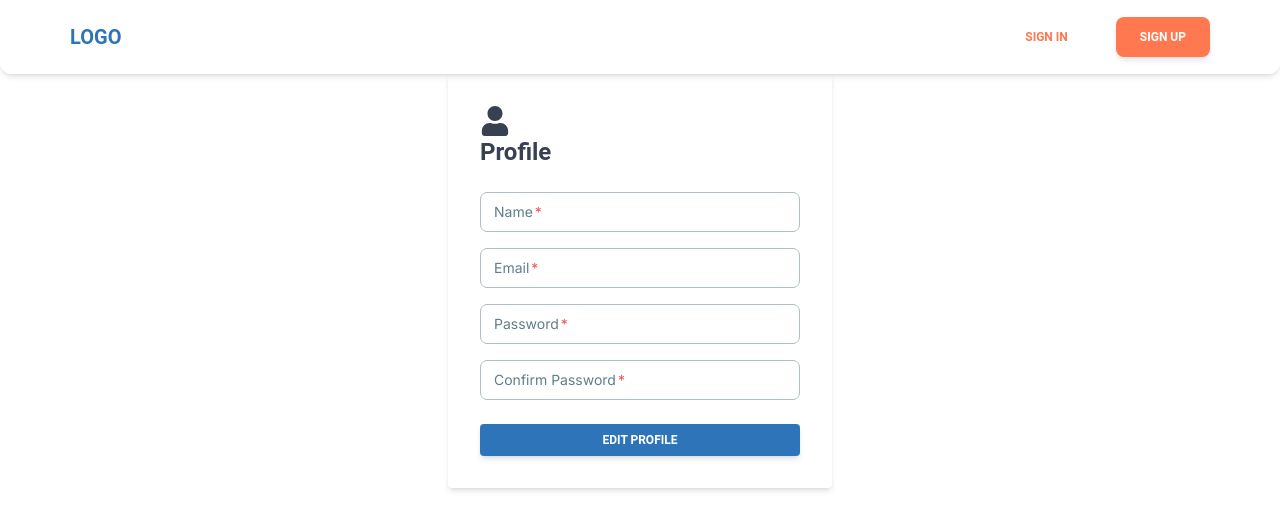
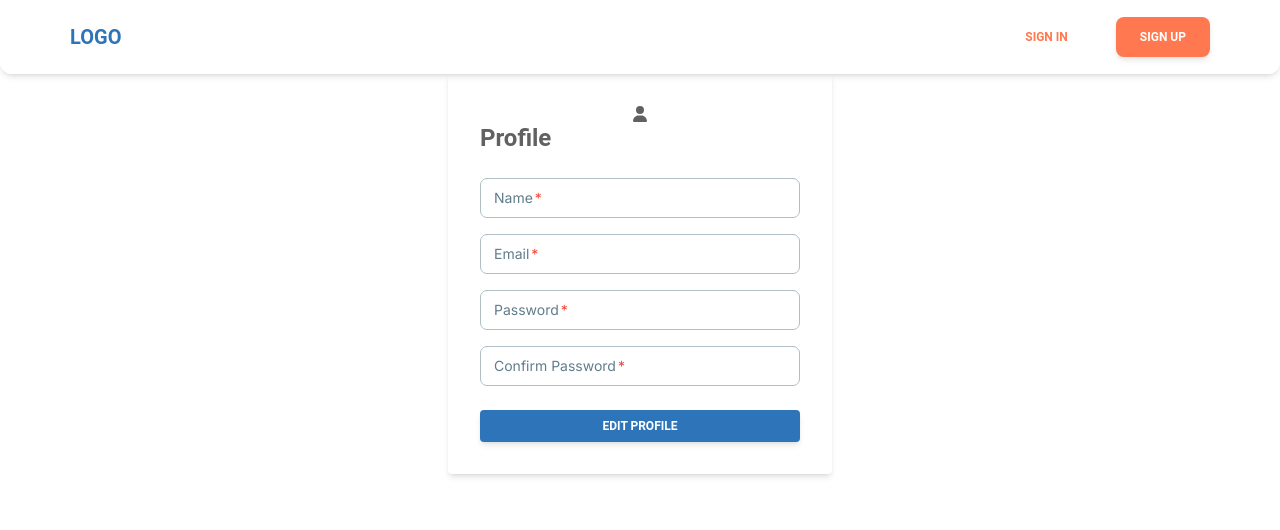
Before and after one commit to henryanandsr/technical-assessment, a Next.js app in the folder client/villa-reservation-client/: page /profile in a window 1280 px wide. Shown: the top 530 px of the page. Built offline with nearby package versions, Linux system fonts and the light colour scheme; no server answers.

Commit message:
chore : remove unused dependencies

```diff
--- a/client/villa-reservation-client/app/components/Checkout/CheckoutVillaComponent.tsx
+++ b/client/villa-reservation-client/app/components/Checkout/CheckoutVillaComponent.tsx
@@ -5,16 +5,18 @@ import useAxiosPrivate from "@/app/utils/api";
 import DatePicker from "react-datepicker";
 import "react-datepicker/dist/react-datepicker.css";
 import { FontAwesomeIcon } from "@fortawesome/react-fontawesome";
-import { faCalendarAlt } from "@fortawesome/free-solid-svg-icons";
+import {
+  faCalendarAlt,
+  faMinus,
+  faPlus,
+} from "@fortawesome/free-solid-svg-icons";
 import {
   Card,
   CardBody,
   CardHeader,
   Typography,
-  Button
+  Button,
 } from "@material-tailwind/react";
-import { FaMinus, FaPlus } from 'react-icons/fa';
-
 
 interface Villa {
   id: string;
@@ -211,7 +213,7 @@ function CheckoutVillaComponent() {
                 className="bg-primary hover:bg-orange-700 text-white font-bold  rounded"
                 placeholder={"minus button"}
               >
-                <FaMinus />
+                <FontAwesomeIcon icon={faMinus} />
               </Button>
               <span className="text-xl">{guests}</span>
               <Button
@@ -219,7 +221,7 @@ function CheckoutVillaComponent() {
                 className="bg-primary hover:bg-orange-700 text-white font-bold rounded"
                 placeholder={"plus button"}
               >
-                <FaPlus />
+                <FontAwesomeIcon icon={faPlus} />
               </Button>
             </div>
           </div>
--- a/client/villa-reservation-client/app/components/Profile/ProfileForm.tsx
+++ b/client/villa-reservation-client/app/components/Profile/ProfileForm.tsx
@@ -2,9 +2,15 @@
 import React, { useEffect, useState } from "react";
 import axiosPrivate from "@/app/utils/api";
 import useRefreshToken from "@/app/utils/refresh";
-import { Button, Card, Input, Typography } from "@material-tailwind/react";
-import { FaUser } from "react-icons/fa";
-import { Alert } from "flowbite-react";
+import {
+  Button,
+  Card,
+  Input,
+  Typography,
+  Alert,
+} from "@material-tailwind/react";
+import { faUser } from "@fortawesome/free-solid-svg-icons";
+import { FontAwesomeIcon } from "@fortawesome/react-fontawesome";
 
 function ProfileForm() {
   const axiosInstance = axiosPrivate();
@@ -76,7 +82,7 @@ function ProfileForm() {
   return (
     <div className="flex items-center justify-center">
       <Card className="bg-white p-8 rounded shadow-md w-96" placeholder={"x"}>
-        <FaUser className="mr-2" size={30} />
+        <FontAwesomeIcon icon={faUser} />
         <Typography className="text-2xl font-bold mb-6" placeholder={""}>
           Profile
         </Typography>
--- a/client/villa-reservation-client/app/components/Villa/VillaListing.tsx
+++ b/client/villa-reservation-client/app/components/Villa/VillaListing.tsx
@@ -4,8 +4,8 @@ import useAxiosPrivate from "@/app/utils/api";
 import Link from "next/link";
 import villaListing from "../../assets/villa-listing.jpg";
 import MultiSelectDropdown from "./MultiSelectDropdown";
-import { FaArrowLeft, FaArrowRight } from "react-icons/fa";
-
+import { faArrowRight, faArrowLeft } from "@fortawesome/free-solid-svg-icons";
+import { FontAwesomeIcon } from "@fortawesome/react-fontawesome";
 import { usePathname, useRouter, useSearchParams } from "next/navigation";
 import {
   Button,
@@ -456,7 +456,7 @@ function VillaListing() {
             placeholder={"Previous Page"}
             className="bg-primary"
           >
-            <FaArrowLeft />
+            <FontAwesomeIcon icon={faArrowLeft} />
           </Button>
           <Typography className="mx-2" placeholder={"Page"}>
             Page {searchParams.get("page") || 1}
@@ -476,7 +476,7 @@ function VillaListing() {
             }
             className="bg-primary"
           >
-            <FaArrowRight />
+            <FontAwesomeIcon icon={faArrowRight} />
           </Button>
         </div>
       </div>
--- a/client/villa-reservation-client/package.json
+++ b/client/villa-reservation-client/package.json
@@ -20,8 +20,6 @@
     "@types/react-leaflet": "^3.0.0",
     "@types/react-slick": "^0.23.13",
     "axios": "^1.6.3",
-    "flowbite": "^2.2.1",
-    "flowbite-react": "^0.7.2",
     "js-cookie": "^3.0.5",
     "leaflet": "^1.9.4",
     "leaflet-defaulticon-compatibility": "^0.1.2",
--- a/client/villa-reservation-client/tailwind.config.ts
+++ b/client/villa-reservation-client/tailwind.config.ts
@@ -24,6 +24,5 @@ const config: Config = withMT({
       },
     },
   },
-  plugins: [require("flowbite/plugin")],
 });
 export default config;
```
Also changed, not shown: 1 other file (tests, documents, lock files or other folders).
